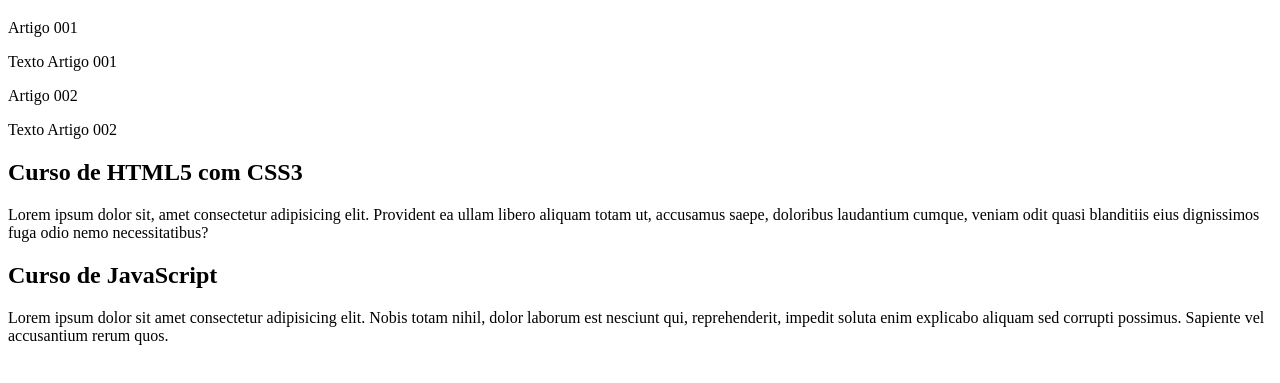
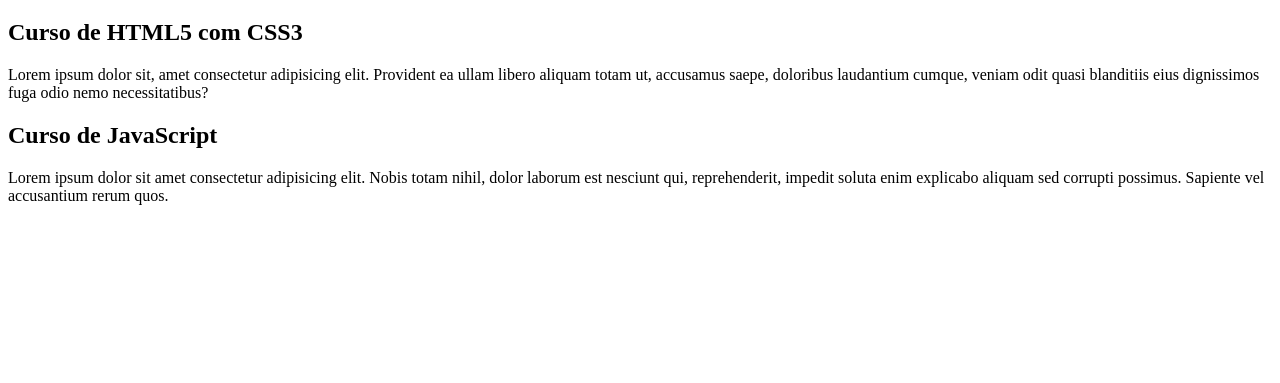
Before and after one commit to andersonherculano/projeto-site, a plain HTML site: page index.html in a window 1280 px wide. Shown: the part 61-444 px from the top of the page. Drawn offline with Linux system fonts and the light colour scheme.

Commit message:
Update index.html

```diff
--- a/index.html
+++ b/index.html
@@ -10,11 +10,6 @@
         <header>
             <h1>Cursos Grátis</h1>
         </header>
-        <article>Artigo 001</h2>
-            <p>Texto Artigo 001</p>
-        </article>
-        <article>Artigo 002</h2>
-            <p>Texto Artigo 002</p>
         <article>
             <h2>Curso de HTML5 com CSS3</h2>
             <p>Lorem ipsum dolor sit, amet consectetur adipisicing elit. Provident ea ullam libero aliquam totam ut, accusamus saepe, doloribus laudantium cumque, veniam odit quasi blanditiis eius dignissimos fuga odio nemo necessitatibus?</p>
```
